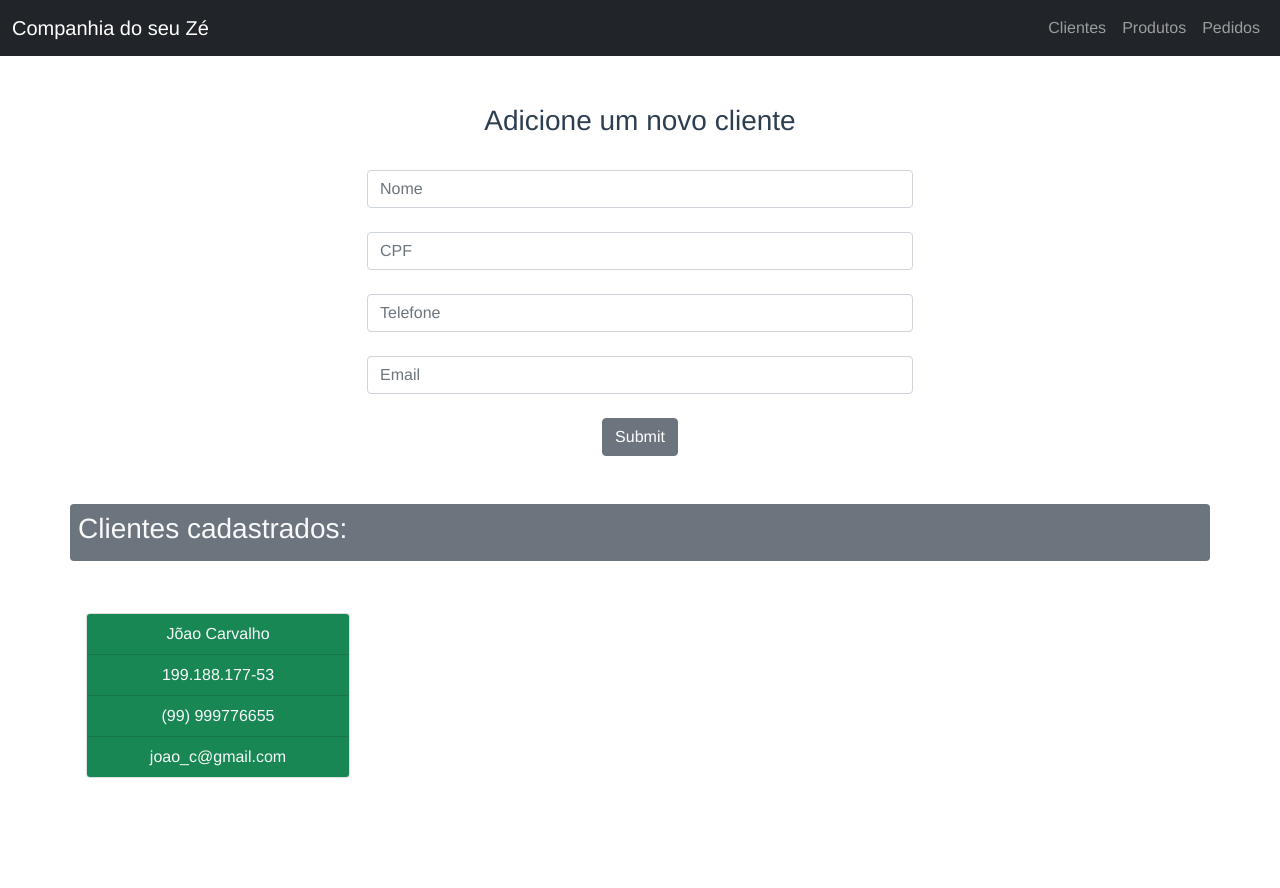
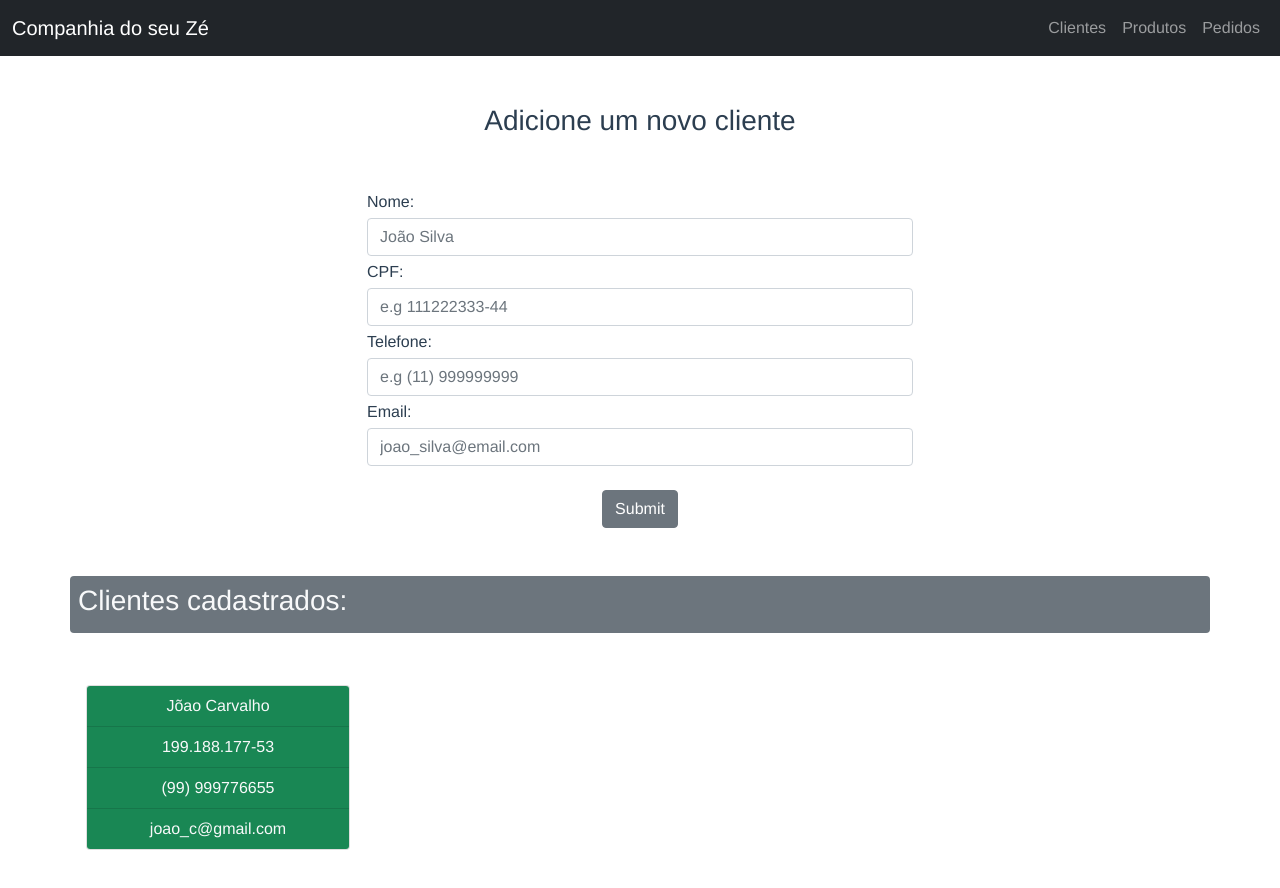
Before and after one commit to Manuel-Antunes/teste-programador-java-pleno, a Vue app in the folder client/: page /clients in a window 1280 px wide. Shown: the top 888 px of the page. Before the commit the page ends 830 px from the top, so only its background shows below. Built offline with nearby package versions, Linux system fonts and the light colour scheme; what vue-sweetalert2 would draw is missing.

Commit message:
refactor: add form submit prevent function

```diff
--- a/client/src/components/Clients/ClientForm.vue
+++ b/client/src/components/Clients/ClientForm.vue
@@ -1,23 +1,23 @@
 <template>
-  <div class="container-lg">
+  <div class="container-lg mt-5">
       <div class="row justify-content-center">
         <div class="col-lg-6">
-          <form @submit="createClient" method="PUT">
-            <label for="name" class="form-label"></label>
+          <form @submit.prevent="createClient">
+            <label for="name" class="form-label mt-1 mb-1">Nome: </label>
             <div class="input-group">
-              <input type="text" id="name" class="form-control" v-model="name" placeholder="Nome" />
+              <input type="text" id="name" class="form-control" v-model="name" placeholder="João Silva" />
             </div>
-            <label for="cpf" class="form-label"></label>
+            <label for="cpf" class="form-label mt-1 mb-1">CPF: </label>
             <div class="input-group">
-              <input type="text" id="cpf" class="form-control" v-model="cpf" placeholder="CPF"/>
+              <input type="text" id="cpf" class="form-control" v-model="cpf" placeholder="e.g 111222333-44"/>
             </div>
-            <label for="phone" class="form-label"></label>
+            <label for="phone" class="form-label mt-1 mb-1">Telefone: </label>
             <div class="input-group">
-              <input type="tel" id="phone" class="form-control" v-model="phone" placeholder="Telefone" />
+              <input type="tel" id="phone" class="form-control" v-model="phone" placeholder="e.g (11) 999999999" />
             </div>
-            <label for="email" class="form-label"></label>
+            <label for="email" class="form-label mt-1 mb-1">Email: </label>
             <div class="input-group">
-              <input type="text" id="email" class="form-control" v-model="email" placeholder="Email" />
+              <input type="text" id="email" class="form-control" v-model="email" placeholder="joao_silva@email.com" />
             </div>
             <div class="mt-4 text-center">
               <button type="submit" class="btn btn-secondary">Submit</button>
@@ -36,17 +36,25 @@ import { createUser } from "../../apollo/mutations/createUser"
 export default {
     name: "ClientForm",
     methods: {
-      async createClient(e) {
-        e.preventDefault()
+      async createClient() {
 
-        const dataForm = {
+        const formData = {
           name: this.name,
           cpf: this.cpf,
           phone: this.phone,
           email: this.email
         }
-
-        const { data } = await apolloClient.mutate(createUser(dataForm))
+        try {
+          const { data } = await apolloClient.mutate(createUser(formData))
+          this.$emit("clientCreated", data)
+        }
+        catch(err) {
+          this.$swal({
+                icon: 'error',
+                title: 'Oops...',
+                text: err.message,
+              })
+        }
       }
     }
 }
--- a/client/src/components/Products/ProductForm.vue
+++ b/client/src/components/Products/ProductForm.vue
@@ -2,18 +2,18 @@
   <div class="container-lg">
       <div class="row justify-content-center my-5">
         <div class="col-lg-6">
-          <form>
+          <form @submit.prevent="createProductHandler">
             <label for="description" class="form-label"></label>
             <div class="input-group">
-              <input type="text" id="description" class="form-control" placeholder="Nome do produto"/>
+              <input type="text" id="description" class="form-control" v-model="description" placeholder="Nome do produto"/>
             </div>
             <label for="unities" class="form-label"></label>
             <div class="input-group">
-              <input type="number" id="unities" class="form-control" placeholder="Unidades" />
+              <input type="number" id="unities" class="form-control" v-model="unities" placeholder="Unidades" />
             </div>
-            <label for="p_value" class="form-label"></label>
+            <label for="price" class="form-label"></label>
             <div class="input-group">
-              <input type="number" id="p_value" class="form-control" placeholder="Valor" />
+              <input type="number" id="price" class="form-control" v-model="price" placeholder="Valor" />
             </div>
             <div class="mt-4 text-center">
               <button type="submit" class="btn btn-secondary">Submit</button>
@@ -25,7 +25,32 @@
 </template>
 
 <script>
+import apolloClient from "../../apollo/client"
+import { createProduct } from "../../apollo/mutations/createProduct"
+
 export default {
-    name: "ProductForm"
+    name: "ProductForm",
+    methods: {
+      async createProductHandler() {
+
+        const formData = {
+          description: this.description,
+          unities: this.unities,
+          price: this.price
+        }
+
+        try {
+          const { data } = await apolloClient.mutate(createProduct(formData))
+          this.$emit("productCreated", data)
+        }
+        catch(err) {
+          this.$swal({
+              icon: 'error',
+              title: 'Oops...',
+              text: err.message,
+          })
+        }
+      }
+    }
 }
 </script>
```
